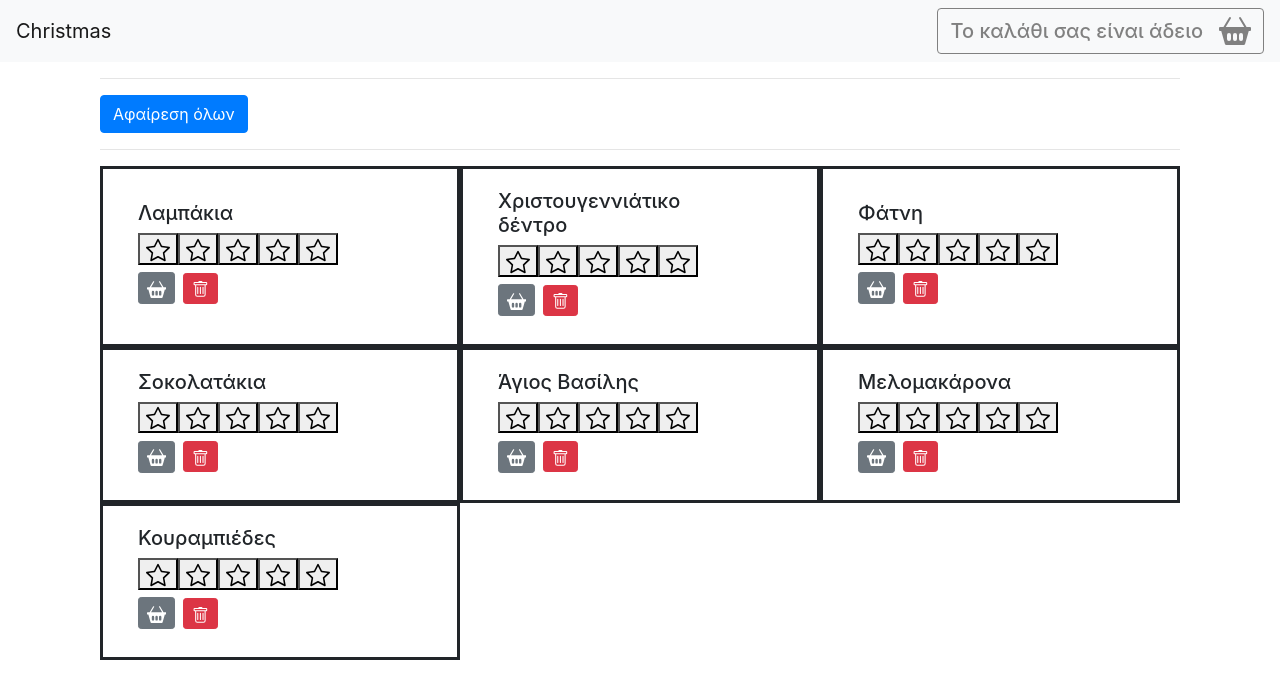
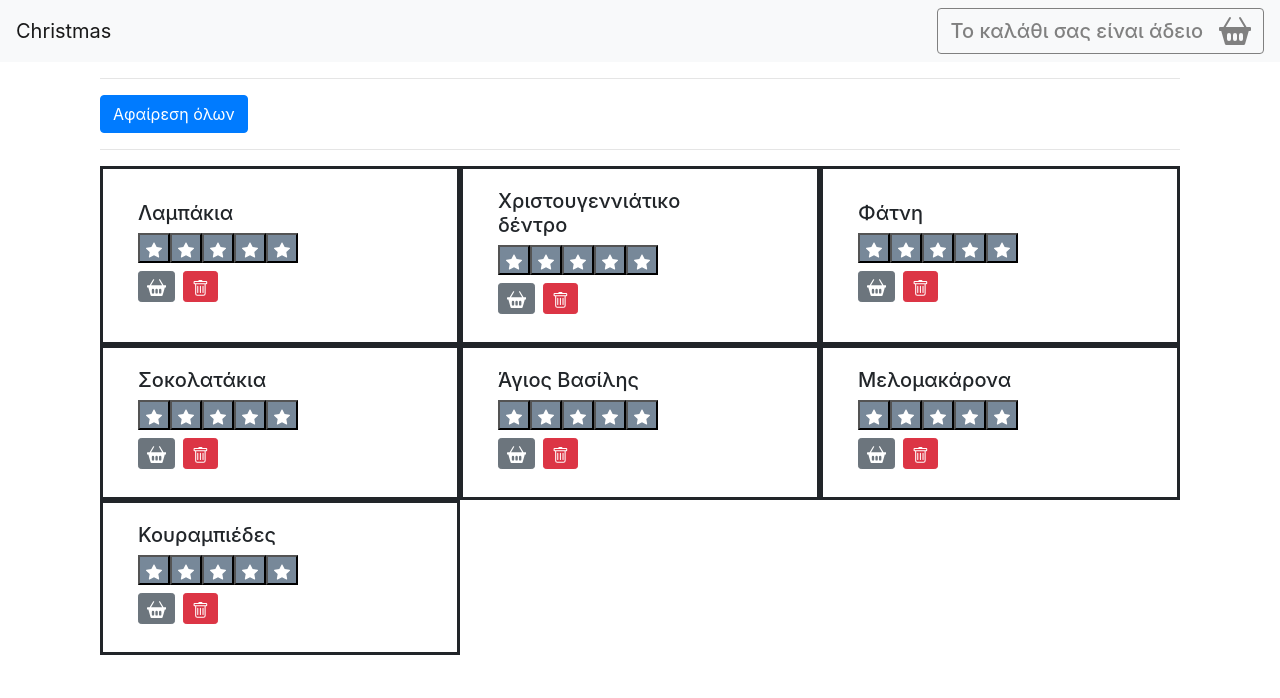
Before and after one commit to jverg/react-intro, a React (Create React App) app: page / in a window 1280 px wide. Shown: the top 698 px of the page. Built offline with nearby package versions, Linux system fonts and the light colour scheme; the HTML template or start-up script is replaced by a standard one.

Commit message:
Stars refactored

```diff
--- a/src/components/counter.jsx
+++ b/src/components/counter.jsx
@@ -39,7 +39,7 @@ function Counter(props) {
               height="1.2rem"
               viewBox="0 0 16 16"
               className="bi bi-basket2-fill"
-              fill="currentColor"
+              fill="white"
               xmlns="http://www.w3.org/2000/svg"
             >
               <path
@@ -57,7 +57,7 @@ function Counter(props) {
               height="1.2em"
               viewBox="0 0 16 16"
               className="bi bi-trash"
-              fill="currentColor"
+              fill="white"
               xmlns="http://www.w3.org/2000/svg"
             >
               <path d="M5.5 5.5A.5.5 0 0 1 6 6v6a.5.5 0 0 1-1 0V6a.5.5 0 0 1 .5-.5zm2.5 0a.5.5 0 0 1 .5.5v6a.5.5 0 0 1-1 0V6a.5.5 0 0 1 .5-.5zm3 .5a.5.5 0 0 0-1 0v6a.5.5 0 0 0 1 0V6z" />
--- a/src/components/stars.jsx
+++ b/src/components/stars.jsx
@@ -2,40 +2,27 @@ import React from "react";
 import "../styles/style.css";
 
 function Stars(props) {
-  let starSvg;
+  let starColor;
   if (props.star > props.counter.stars) {
-    starSvg = (
+    starColor = "white";
+  } else {
+    starColor = "orange";
+  }
+  return (
+    <button
+      className="background-star"
+      onClick={() => props.onStarUpdate(props.counter, props.star)}
+    >
       <svg
-        width="1.5rem"
-        height="1.5rem"
+        width="1em"
+        height="1em"
         viewBox="0 0 16 16"
-        className="bi bi-star"
-        fill="currentColor"
-        xmlns="http://www.w3.org/2000/svg"
-      >
-        <path
-          fillRule="evenodd"
-          d="M2.866 14.85c-.078.444.36.791.746.593l4.39-2.256 4.389 2.256c.386.198.824-.149.746-.592l-.83-4.73 3.523-3.356c.329-.314.158-.888-.283-.95l-4.898-.696L8.465.792a.513.513 0 0 0-.927 0L5.354 5.12l-4.898.696c-.441.062-.612.636-.283.95l3.523 3.356-.83 4.73zm4.905-2.767l-3.686 1.894.694-3.957a.565.565 0 0 0-.163-.505L1.71 6.745l4.052-.576a.525.525 0 0 0 .393-.288l1.847-3.658 1.846 3.658a.525.525 0 0 0 .393.288l4.052.575-2.906 2.77a.564.564 0 0 0-.163.506l.694 3.957-3.686-1.894a.503.503 0 0 0-.461 0z"
-        />
-      </svg>
-    );
-  } else {
-    starSvg = (
-      <svg
-        width="1.5em"
-        height="1.5em"
-        viewBox="0 0 16 16"
-        className="bi bi-star-fill"
-        fill="black"
+        class="bi bi-star-fill"
+        fill={starColor}
         xmlns="http://www.w3.org/2000/svg"
       >
         <path d="M3.612 15.443c-.386.198-.824-.149-.746-.592l.83-4.73L.173 6.765c-.329-.314-.158-.888.283-.95l4.898-.696L7.538.792c.197-.39.73-.39.927 0l2.184 4.327 4.898.696c.441.062.612.636.283.95l-3.523 3.356.83 4.73c.078.443-.36.79-.746.592L8 13.187l-4.389 2.256z" />
       </svg>
-    );
-  }
-  return (
-    <button onClick={() => props.onStarUpdate(props.counter, props.star)}>
-      {starSvg}
     </button>
   );
 }
--- a/src/styles/style.css
+++ b/src/styles/style.css
@@ -27,3 +27,6 @@
   margin: 10px;
   padding: 10px;
 }
+.background-star {
+  background-color: lightslategray;
+}
```
